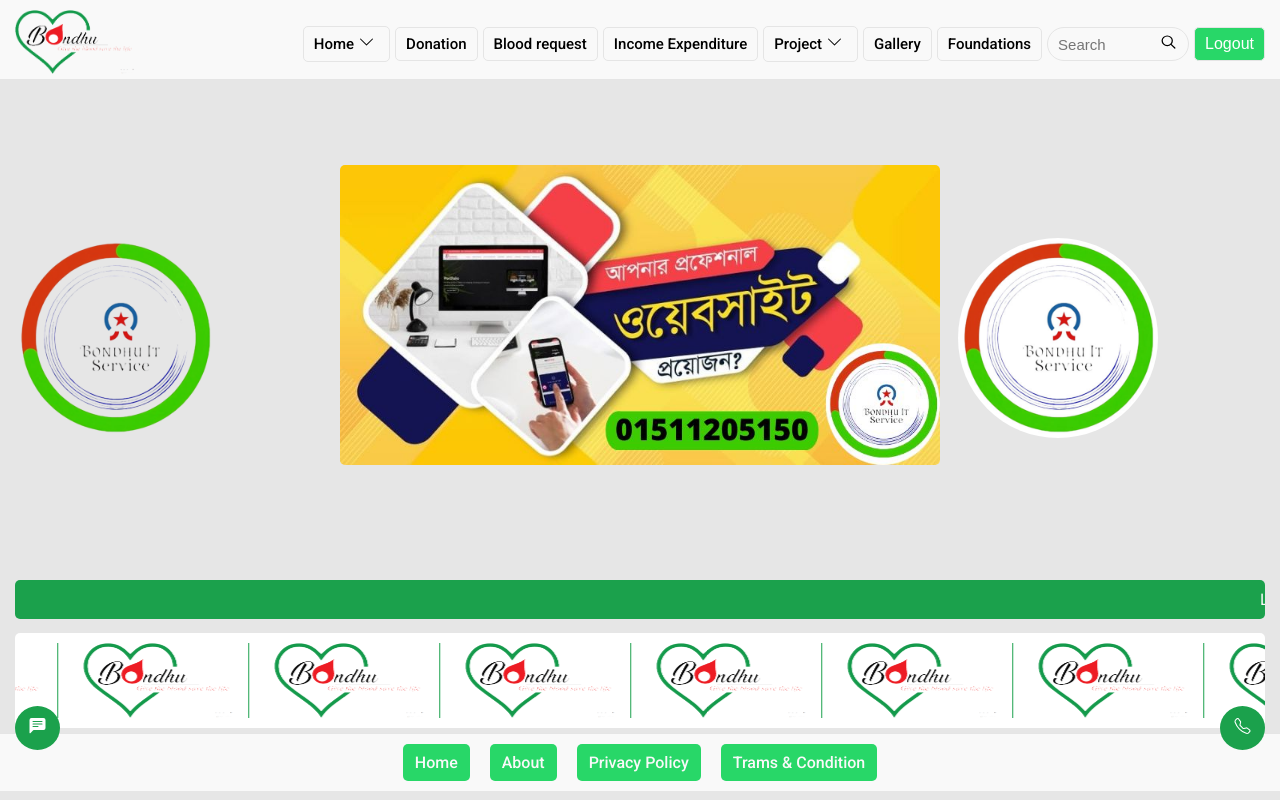
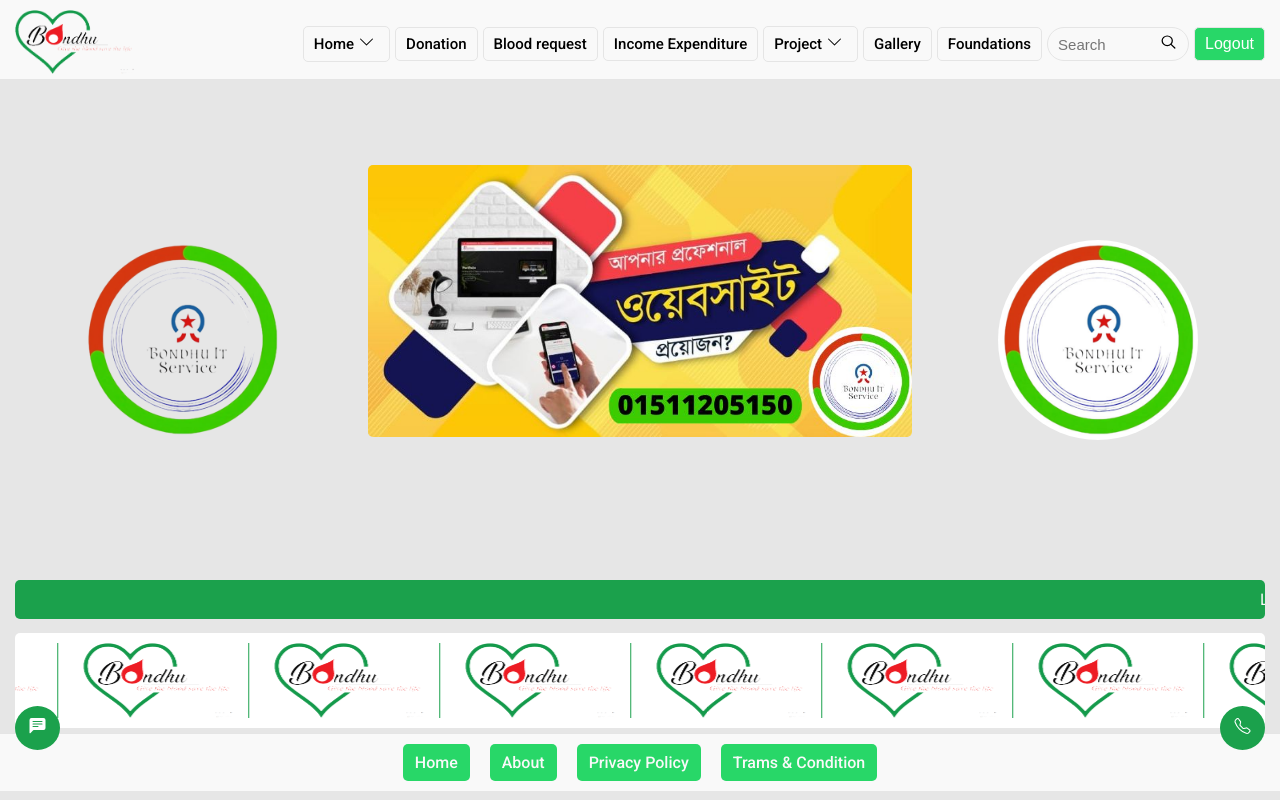
Before and after one commit to Sadekinchowdhury/E-bondu, a React (Vite) app: page / in a window 1280 px wide. Built offline with nearby package versions, Linux system fonts and the light colour scheme.

Commit message:
image edit

```diff
--- a/src/index.css
+++ b/src/index.css
@@ -247,7 +247,7 @@
 
 /* ---------- Hero ---------- */
 .hero {
-    padding: 10px 0;
+    padding: 10px 0px;
     padding-top: 100px;
 }
 
@@ -255,13 +255,20 @@
     min-height: calc(100vh - 320px);
     display: grid;
     grid-template-columns: 1fr 2fr 1fr;
-    gap: 10px;
+    gap: 50px;
+    align-items: center;
+    margin: 0 auto;
+    width: 95%;
     align-items: center;
 }
 
 .hero_img1 img {
     width: 200px;
     border-radius: 50%;
+    margin: 0 auto;
+    display: flex;
+    align-items: center;
+    justify-content: center;
 }
 
 .hero_img1 img {
@@ -282,6 +289,7 @@
     max-width: 600px;
     height: 350px;
     margin: 0 auto;
+
 }
 
 marquee {
```
